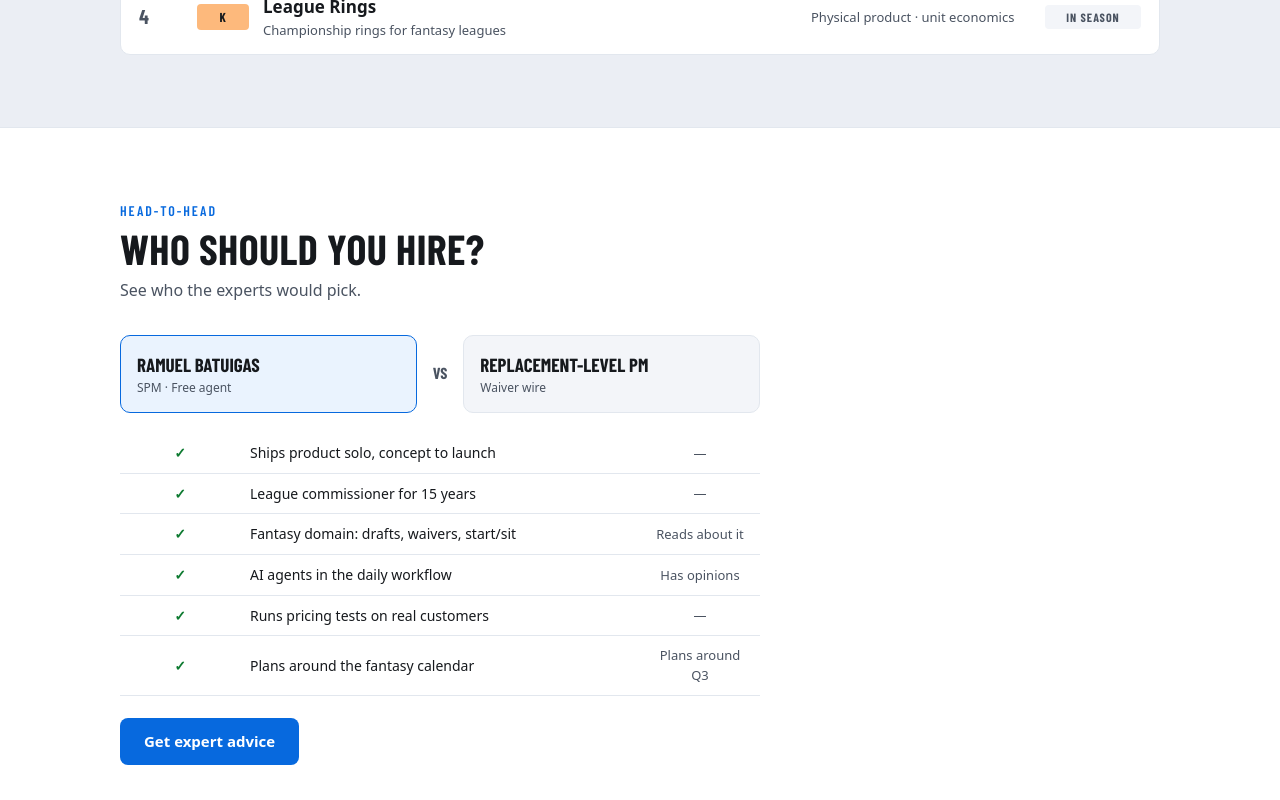
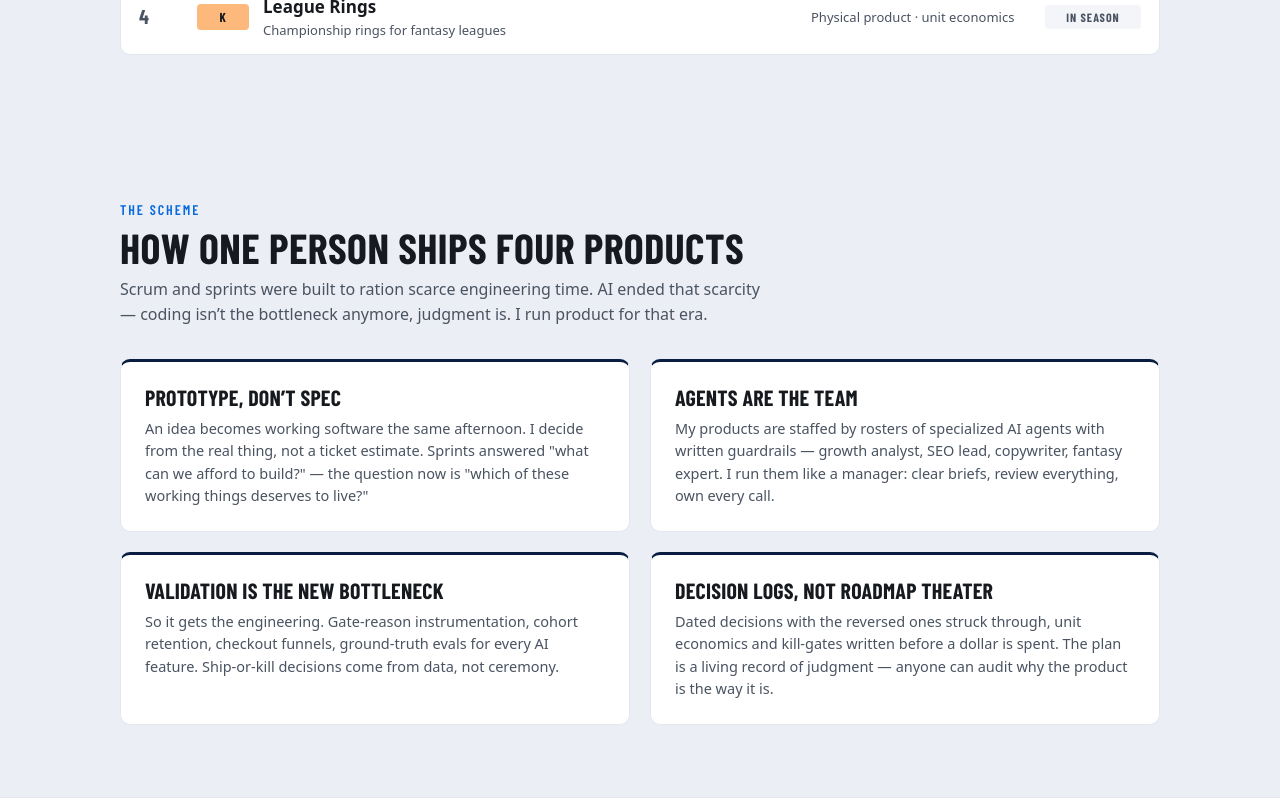
Before and after one commit to ManagementEngineer/portfolio, a React (Vite) app: page / in a window 1280 px wide. Shown: the part 1740-2540 px from the top of the page. Built offline with nearby package versions, Linux system fonts and the light colour scheme; a web font is replaced by a local one.

Commit message:
Add The Scheme section: AI-era product operating model
Co-Authored-By: Claude Fable 5 <noreply@anthropic.com>

```diff
--- a/src/App.css
+++ b/src/App.css
@@ -485,6 +485,32 @@
   font-weight: 600;
 }
 
+/* ================= Scheme ================= */
+.scheme {
+  display: grid;
+  grid-template-columns: repeat(2, 1fr);
+  gap: 20px;
+}
+
+.scheme__play {
+  background: var(--surface);
+  border: 1px solid var(--line);
+  border-radius: var(--radius);
+  padding: 24px;
+  border-top: 3px solid var(--navy);
+}
+
+.scheme__title {
+  font-size: 22px;
+  font-weight: 700;
+  margin-bottom: 8px;
+}
+
+.scheme__body {
+  font-size: 14.5px;
+  color: var(--ink-soft);
+}
+
 /* ================= Start/Sit ================= */
 .startsit-section {
   background: var(--surface);
@@ -847,6 +873,10 @@
     grid-template-columns: 1fr;
   }
 
+  .scheme {
+    grid-template-columns: 1fr;
+  }
+
   .section {
     padding: 48px 0;
   }
--- a/src/App.tsx
+++ b/src/App.tsx
@@ -1,6 +1,7 @@
 import './App.css'
 import Hero from './components/Hero'
 import Board from './components/Board'
+import Scheme from './components/Scheme'
 import StartSit from './components/StartSit'
 import GameLog from './components/GameLog'
 import Eligibility from './components/Eligibility'
@@ -9,6 +10,7 @@ import OnTheClock from './components/OnTheClock'
 const tabs = [
   { href: '#overall', label: 'Overall' },
   { href: '#board', label: 'The Board' },
+  { href: '#scheme', label: 'Scheme' },
   { href: '#startsit', label: 'Start/Sit' },
   { href: '#gamelog', label: 'Game Log' },
   { href: '#eligibility', label: 'Eligibility' },
@@ -35,6 +37,7 @@ function App() {
       <main>
         <Hero />
         <Board />
+        <Scheme />
         <StartSit />
         <GameLog />
         <Eligibility />
--- /dev/null
+++ b/src/components/Scheme.tsx
@@ -0,0 +1,55 @@
+import { motion, useReducedMotion } from 'motion/react'
+
+// The thesis section: how product management changes when coding stops
+// being the bottleneck. Every claim here is backed by a repo artifact.
+const plays = [
+  {
+    title: 'Prototype, don’t spec',
+    body: 'An idea becomes working software the same afternoon. I decide from the real thing, not a ticket estimate. Sprints answered "what can we afford to build?" — the question now is "which of these working things deserves to live?"',
+  },
+  {
+    title: 'Agents are the team',
+    body: 'My products are staffed by rosters of specialized AI agents with written guardrails — growth analyst, SEO lead, copywriter, fantasy expert. I run them like a manager: clear briefs, review everything, own every call.',
+  },
+  {
+    title: 'Validation is the new bottleneck',
+    body: 'So it gets the engineering. Gate-reason instrumentation, cohort retention, checkout funnels, ground-truth evals for every AI feature. Ship-or-kill decisions come from data, not ceremony.',
+  },
+  {
+    title: 'Decision logs, not roadmap theater',
+    body: 'Dated decisions with the reversed ones struck through, unit economics and kill-gates written before a dollar is spent. The plan is a living record of judgment — anyone can audit why the product is the way it is.',
+  },
+]
+
+export default function Scheme() {
+  const reduced = useReducedMotion()
+
+  return (
+    <section className="section scheme-section" id="scheme">
+      <div className="wrap">
+        <p className="section-kicker">The scheme</p>
+        <h2 className="section-title">How one person ships four products</h2>
+        <p className="section-sub">
+          Scrum and sprints were built to ration scarce engineering time. AI ended that scarcity — coding isn’t the
+          bottleneck anymore, judgment is. I run product for that era.
+        </p>
+
+        <div className="scheme">
+          {plays.map((p, i) => (
+            <motion.div
+              key={p.title}
+              className="scheme__play"
+              initial={reduced ? false : { opacity: 0, y: 16 }}
+              whileInView={{ opacity: 1, y: 0 }}
+              viewport={{ once: true, margin: '-60px' }}
+              transition={{ duration: 0.45, delay: 0.07 * i, ease: 'easeOut' }}
+            >
+              <h3 className="scheme__title">{p.title}</h3>
+              <p className="scheme__body">{p.body}</p>
+            </motion.div>
+          ))}
+        </div>
+      </div>
+    </section>
+  )
+}
```
